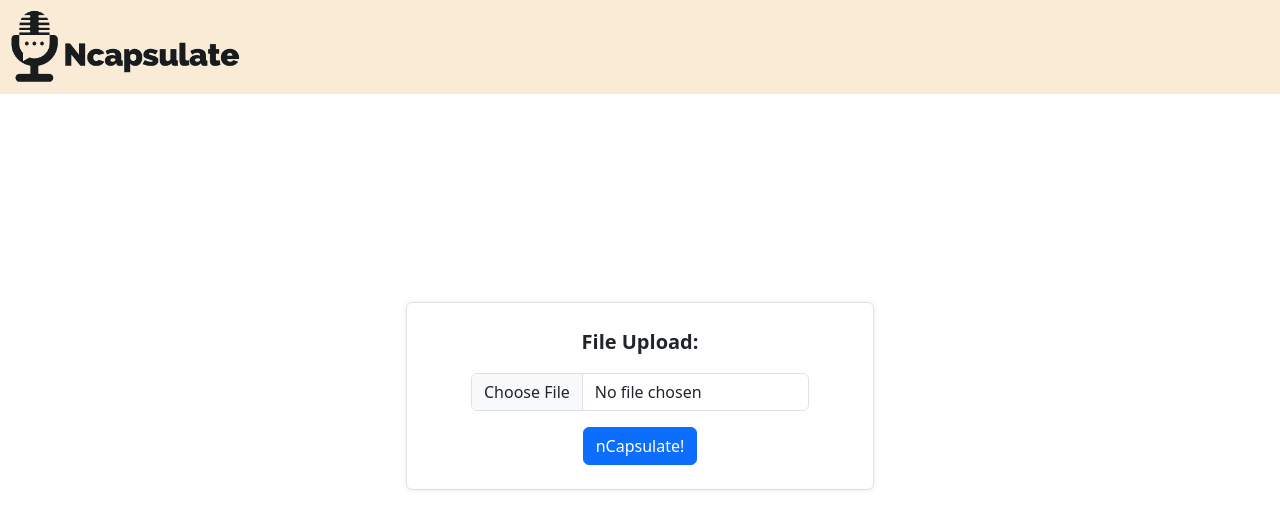
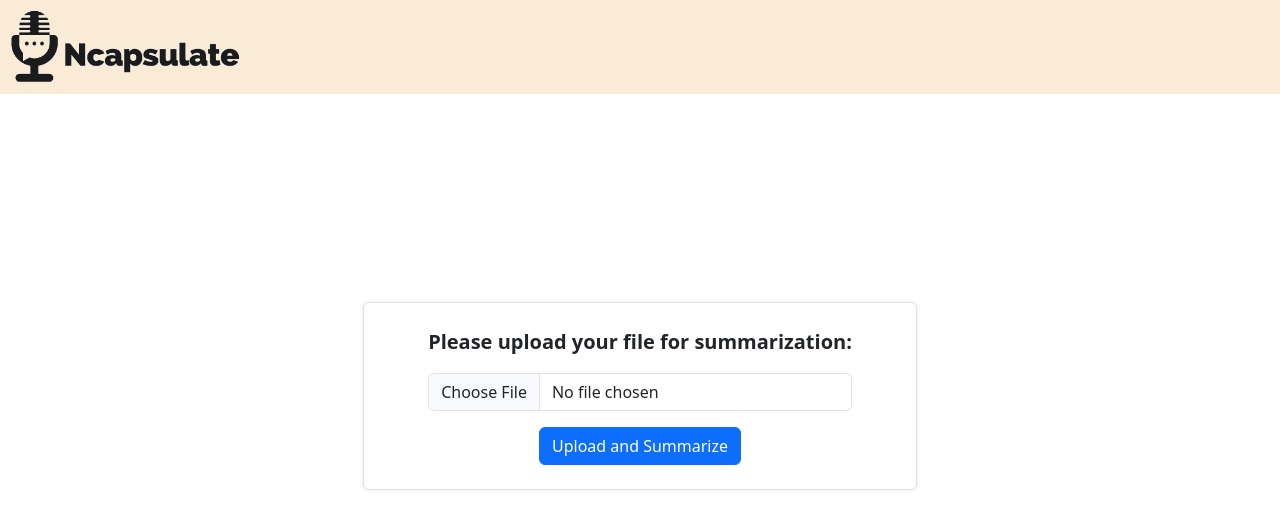
Before and after one commit to LabeebZahed03/Ncapsulate, a Flask app: page /upload in a window 1280 px wide. Shown: the top 529 px of the page. Run offline with Flask 3, Linux system fonts and the light colour scheme; some libraries are stand-ins or nearby versions.

Commit message:
Adding new features and we have a fully functioning app

```diff
--- a/BackEnd/app.py
+++ b/BackEnd/app.py
@@ -1,7 +1,12 @@
 from flask import Flask, request, render_template, redirect, url_for, jsonify
 import os
+import whisper
+from transformers import pipeline
+import ffmpeg
+import subprocess
 
-app = Flask(__name__,
+app = Flask(
+            __name__,
             template_folder=os.path.join(os.pardir, 'templates'),
             static_folder=os.path.join(os.pardir, 'static'))
 app.config['TEMPLATES_AUTO_RELOAD'] = True
@@ -12,6 +17,46 @@ app.config['UPLOAD_FOLDER'] = UPLOAD_FOLDER
 # Ensure the upload folder exists
 if not os.path.exists(app.config['UPLOAD_FOLDER']):
     os.makedirs(app.config['UPLOAD_FOLDER'])
+
+# Logic for Summarizing pipeline
+# Extracting audio from video function
+def extract_audio(video_path, audio_output_path):
+    command = f"ffmpeg -i {video_path} -q:a 0 -map a {audio_output_path}"
+    subprocess.call(command, shell=True)
+
+# Models
+whisper_model = whisper.load_model("base")
+summarizer = pipeline("summarization", model="facebook/bart-large-cnn")
+
+# Transcribe Audio using Whisper
+def transcribe_audio_with_whisper(audio_path):
+    result = whisper_model.transcribe(audio_path)
+    transcription = result['text']
+    return transcription
+
+# Summarize Text with Prompt Engineering
+def summarize_text(text, category="motivational"):
+    prompt = ""
+    if category == "motivational":
+        prompt = f"Summarize the following motivational speech in a concise manner, highlighting the key points and themes discussed:\n\n{text}"
+    elif category == "educational":
+        prompt = f"Summarize the following educational content in a concise manner, focusing on the main lessons and key takeaways:\n\n{text}"
+    else:
+        prompt = f"Summarize the following text concisely:\n\n{text}"
+
+    max_chunk_size = 1024  # Token limit for BART
+    summaries = []
+    for i in range(0, len(prompt), max_chunk_size):
+        chunk = prompt[i:i+max_chunk_size]
+        summary = summarizer(chunk, max_length=150, min_length=50, do_sample=False)[0]['summary_text']
+        summaries.append(summary)
+
+    combined_summary = " ".join(summaries)
+
+    # Further refine the summary by summarizing the combined result
+    final_summary = summarizer(combined_summary, max_length=80, min_length=30, do_sample=False)[0]['summary_text']
+
+    return final_summary
 
 @app.route("/")
 def index():
@@ -32,10 +77,25 @@ def upload():
             file_path = os.path.join(app.config['UPLOAD_FOLDER'], filename)
             file.save(file_path)
 
-            # Placeholder for processing logic
-            # Add logic here to process the file and generate a summary
+            # Extract audio if it's a video file
+            audio_path = os.path.join(app.config['UPLOAD_FOLDER'], 'audio.wav')
+            if filename.endswith('.mp4'):
+                ffmpeg.input(file_path).output(audio_path).run(overwrite_output=True)
+            else:
+                audio_path = file_path  # Assume it's an audio file
 
-            return jsonify({'message': 'File uploaded successfully', 'filename': filename})
+            # Transcribe audio
+            transcription = transcribe_audio_with_whisper(audio_path)
+
+            # Summarize transcription with prompt engineering
+            summary = summarize_text(transcription, category="motivational")  # You can change the category dynamically
+
+            return jsonify({
+                'message': 'File uploaded successfully',
+                'filename': filename,
+                'transcription': transcription,
+                'summary': summary
+            })
 
     return render_template("upload.html")
 
--- a/Static/script.js
+++ b/Static/script.js
@@ -1,23 +1,50 @@
-document.getElementById('upload-form').addEventListener('submit',function(event){
+document.getElementById('upload-form').addEventListener('submit', function(event) {
     event.preventDefault();
+    console.log("Form submitted!");
+
+    // Hide the upload form and show the loading screen
+    document.getElementById('upload-form-section').style.display = 'none';
+    document.getElementById('loading-screen').style.display = 'block';
+    console.log("Loading screen should be visible now.");
 
     const formData = new FormData();
     const fileInput = document.getElementById('file-input');
     formData.append('file', fileInput.files[0]);
+
     fetch('/upload', {
         method: 'POST',
         body: formData
     })
-    .then(response => response.json())
+    .then(response => {
+        console.log('Response received, checking if JSON:', response);
+        return response.json();  // Parse the JSON from the response
+    })
     .then(data => {
+        console.log('Parsed JSON:', data);
         if (data.error) {
             alert(data.error);
+            document.getElementById('loading-screen').style.display = 'none';
+            document.getElementById('upload-form-section').style.display = 'block';
         } else {
-            alert('File uploaded successfully: ' + data.filename);
-            // Optionally redirect to another page or display the summary
+            console.log('File uploaded successfully:', data.filename);
+            // Here, you would handle the display of the transcript and summary
+            document.getElementById('loading-screen').style.display = 'none';
+
+            // Inject the transcript and summary into the summary section
+            document.getElementById('summary-section').innerHTML = `
+                <h2>Transcript:</h2>
+                <p>${data.transcription}</p>
+                <h2>Summary:</h2>
+                <p>${data.summary}</p>
+            `;
+
+            // Make sure the summary section is visible
+            document.getElementById('summary-section').style.display = 'block';
         }
     })
     .catch(error => {
-        console.error('Error:', error);
+        console.error('Error occurred:', error);
+        document.getElementById('loading-screen').style.display = 'none';
+        document.getElementById('upload-form-section').style.display = 'block';
     });
 });
--- a/templates/upload.html
+++ b/templates/upload.html
@@ -4,34 +4,48 @@
     <meta charset="UTF-8">
     <meta name="viewport" content="width=device-width, initial-scale=1.0">
     <title>nCapsulate - Upload</title>
-    <link rel="icon" type="image/x-icon" size="16x16" href="../Icons/logo.png">
-    <!-- Bootstrap CSS for styling -->
+    <link rel="icon" type="image/x-icon" size="16x16" href="static/Icons/logo.png">
     <link rel="stylesheet" href="https://cdn.jsdelivr.net/npm/bootstrap@5.3.0/dist/css/bootstrap.min.css">
-    <link rel="stylesheet" href="{{url_for('static', filename='style.css')}}">
+    <link rel="stylesheet" href="../static/style.css">
 </head>
 <body>
     <div id="logo_div">
-        <img src="{{ url_for('static', filename='Icons/logo.png') }}" alt="nCapsulate logo" class="logo">
+        <img class="logo" alt="nCapsulate logo" src="static/Icons/logo.png">
     </div>
 
     <div class="container my-5">
+        <div id="upload-form-section">
             <div class="content_wrapper">
                 <div id="upload-section" class="container_box">
-                <p class="welcome_text">File Upload:</p>
+                    <p class="welcome_text">Please upload your file for summarization:</p>
                     <form id="upload-form" enctype="multipart/form-data" method="POST" action="/upload">
                         <div class="mb-3">
                             <input type="file" class="form-control" id="file-input" name="file" accept=".mp4, .mp3" required>
                         </div>
-                    <button type="submit" class="btn btn-primary">nCapsulate!</button>
+                        <button type="submit" class="btn btn-primary">Upload and Summarize</button>
                     </form>
                 </div>
             </div>
         </div>
 
-    <!-- Include Bootstrap JS and dependencies -->
+        <!-- Loading Screen -->
+        <div id="loading-screen" class="content_wrapper" style="display:none;">
+            <div class="container_box">
+                <p class="welcome_text">Processing your file, please wait...</p>
+                <div class="spinner-border text-primary" role="status">
+                    <span class="sr-only">Loading...</span>
+                </div>
+            </div>
+        </div>
+
+        <!-- Summary Section -->
+        <div id="summary-section" class="content_wrapper" style="display:none;">
+            <!-- Summary will be injected here -->
+        </div>
+    </div>
+
     <script src="https://cdn.jsdelivr.net/npm/@popperjs/core@2.11.6/dist/umd/popper.min.js"></script>
     <script src="https://cdn.jsdelivr.net/npm/bootstrap@5.3.0/dist/js/bootstrap.min.js"></script>
-    <!-- Include your custom JS -->
-    <script src="../Static/script.js"></script>
+    <script src="/static/script.js"></script>
 </body>
 </html>
```
Also changed, not shown: 10 other files. Lines whose indentation alone changed are shown as unchanged.
